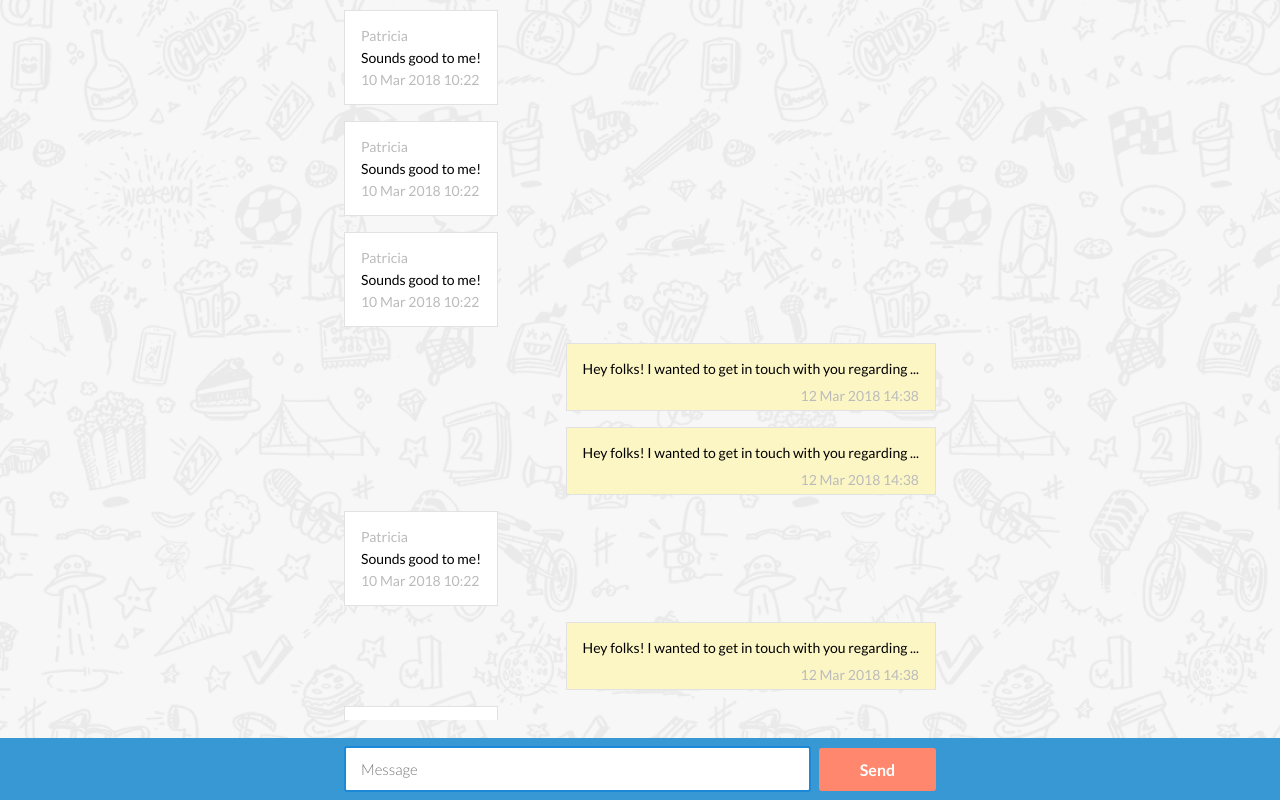
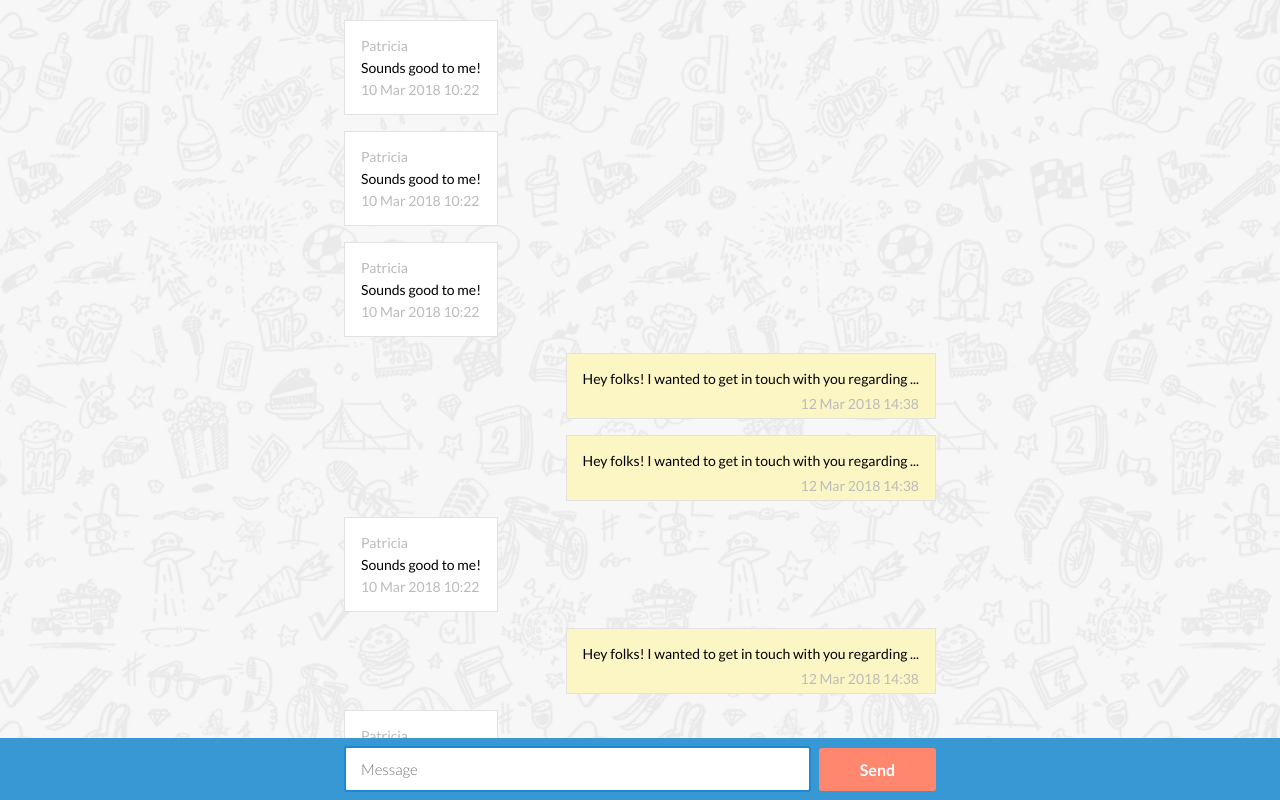
Before and after one commit to christinaanastasiou/chat, a plain HTML site: page index.html in a window 1280 px wide. Drawn offline with Linux system fonts and the light colour scheme.

Commit message:
Improve styling

```diff
--- a/scss/_styles.scss
+++ b/scss/_styles.scss
@@ -9,14 +9,15 @@ body {
 	font-family: 'Lato', sans-serif;
     font-size: 14px;
 	background: #fff url(../img/body.png) no-repeat center center;
+	background-size: cover;
 }
 .wrapper {
 	margin: 0 auto;
-	height: calc(100vh - 80px);
+	height: calc(100vh - 60px);
     overflow: overlay;
 }
 .chat {
-	padding-top: 10px;
+	padding: 20px 0;
 
 	&__messages {
 		margin: 0 auto;
@@ -76,7 +77,7 @@ body {
 				}
 				&__timestamp {
 					text-align: right;
-					padding-top: 10px;
+					padding-top: 8px;
 				}
 			}
 		}
```
Also changed, not shown: css/main.css, 1 other file.
